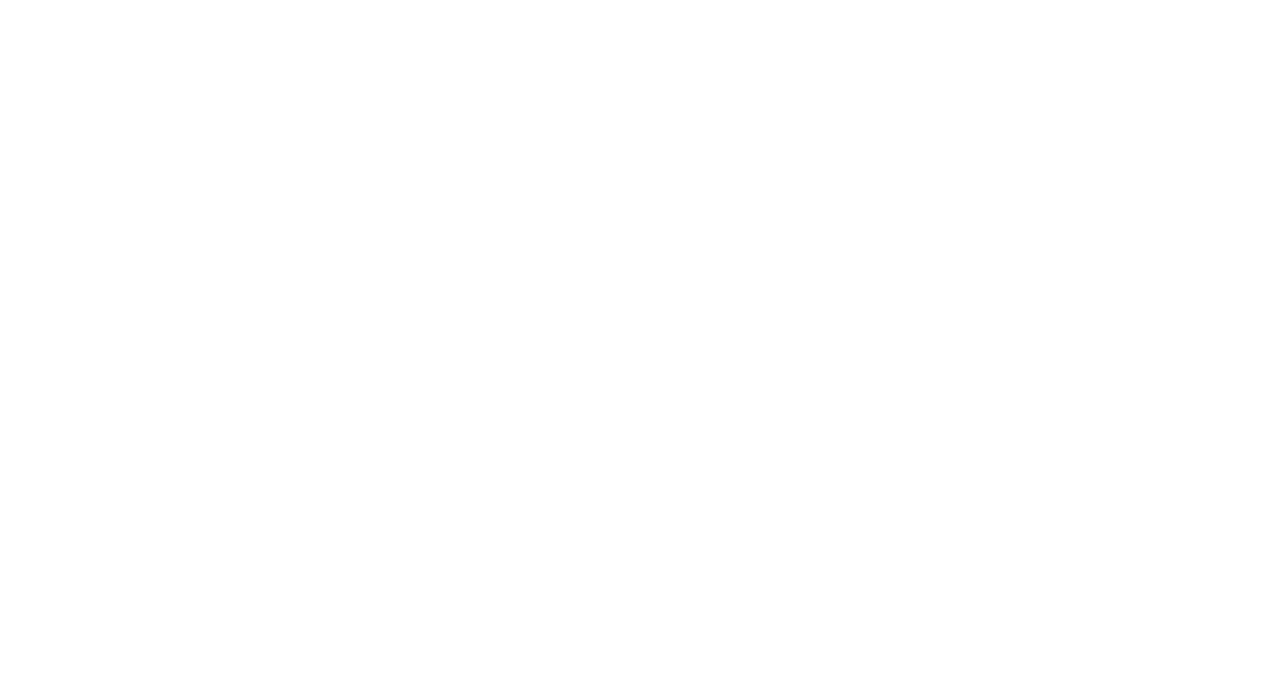
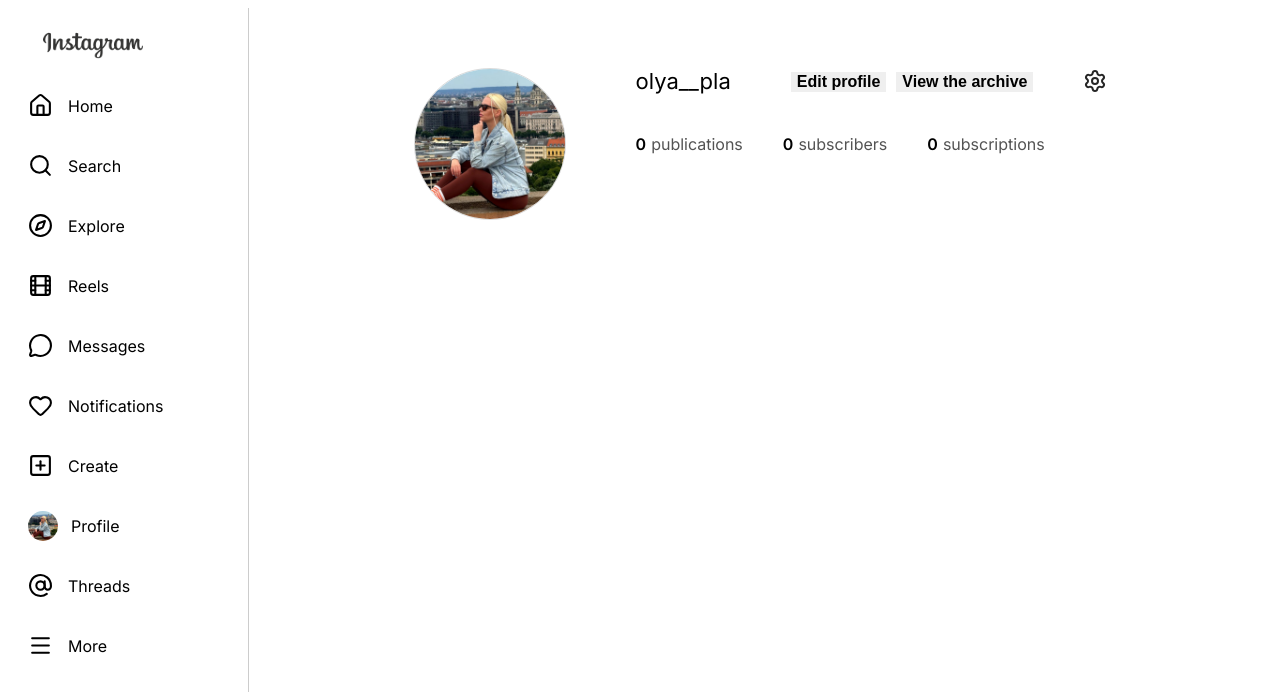
Before and after one commit to xellga-olga/Instagram-Clone, a React (Vite) app: page /profile/olya__pla in a window 1280 px wide. Before the commit this address had no page. Shown: the top 692 px of the page. Built offline with nearby package versions, Linux system fonts and the light colour scheme; no server answers.

Commit message:
keep left sidebar persistent,show right sidebar on Home only, add UserBio component with avatar, buttons and random counters

```diff
--- a/src/App.css
+++ b/src/App.css
@@ -5,21 +5,36 @@
   box-sizing: border-box;
 }
 
+.home-container {
+  display: flex;
+  height: 100%;
+}
+
 .left-side-home {
-  flex: 0.18;
+  flex: 0 0 220px;
+  position: sticky;
+  top: 0;
+  height: 100vh;
+  border-right: 1px solid rgb(204, 204, 204);
   padding: 15px 10px;
-  position: relative;
+  background: #fff;
 }
 
 .middle-side-home {
-  flex: 0.4;
   flex-direction: column;
-  box-sizing: border-box;
-  border-left: 1px solid rgb(204, 204, 204);
+  flex: 1;
+  margin-top: 10px;
+  overflow-y: auto;
 }
 
 .right-side-home {
-  flex: 0.3;
+  flex: 0 0 35%;
+  position: sticky;
+  top: 0;
+  height: 100vh;
+  overflow-y: auto;
+  padding-left: 40px;
+  box-sizing: border-box;
 }
 
 @media screen and (min-width: 920px) and (max-width: 1140px) {
@@ -30,7 +45,7 @@
     flex: 0.2;
   }
   .middle-side-home {
-    flex: 0.2;
+
   }
 }
 
--- a/src/App.jsx
+++ b/src/App.jsx
@@ -3,19 +3,27 @@ import Login from "./components/Login/Login.jsx";
 import SignUp from "./components/SignUp/SignUp.jsx";
 import {Route, Routes} from "react-router-dom";
 import Home from "./components/Home/Home.jsx";
+import Profile from "./components/Profile/Profile.jsx";
+import LeftSide from "./components/Home/LeftSide/LeftSide.jsx";
+import React from "react";
 
 function App() {
+  return (
+    <div className="App">
+      <div className='left-side-home'>
+        <LeftSide/>
+      </div>
 
+      <div className='middle-side-home'>
+        <Routes>
+          <Route path='/login' element={<Login/>}/>
+          <Route path='/signup' element={<SignUp/>}/>
 
-  return (
-    <>
-      <Routes>
-        <Route path='/' element={<Home />} />
-        <Route path='/login' element={<Login />} />
-        <Route path='/signup' element={<SignUp />} />
-      </Routes>
-
-    </>
+          <Route path='/' element={<Home/>}/>
+          <Route path='/profile/:username' element={<Profile/>}/>
+        </Routes>
+      </div>
+    </div>
   )
 }
 
--- a/src/components/Home/Home.jsx
+++ b/src/components/Home/Home.jsx
@@ -6,12 +6,7 @@ import RightSide from "./RightSide/RightSide.jsx";
 
 const Home = () => {
   return (
-    <div className='App'>
-      {/*Left side*/}
-      <div className='left-side-home'>
-        <LeftSide />
-      </div>
-
+    <div className='home-container'>
       {/*Middle side*/}
       <div className='middle-side-home'>
         <MiddleSide />
--- a/src/components/Home/LeftSide/LeftSide.jsx
+++ b/src/components/Home/LeftSide/LeftSide.jsx
@@ -3,56 +3,57 @@ import './leftSide.css'
 import inst_logo from '../../../assets/inst_logo.png'
 import {AtSign, Compass, Film, Heart, House, Menu, MessageCircle, Search, SquarePlus} from 'lucide-react';
 import profile_image from '../../../assets/profile_image.jpg'
+import {NavLink} from "react-router-dom";
 
 const LeftSide = () => {
   return (
     <div className='left-side'>
-      <div className='logoPart'>
+      <div  className='logoPart'>
         <img className='logo' src={inst_logo} alt='logo' />
       </div>
 
       <div className='navlinkPart'>
-        <div className='navlink'>
+        <NavLink to='/' className='navlink'>
           <House size={25}/>
           <div className='navHome'>Home</div>
-        </div>
-        <div className='navlink'>
+        </NavLink>
+        <NavLink to='/search' className='navlink'>
           <Search size={25}/>
           <div className='navHome'>Search</div>
-        </div>
-        <div className='navlink'>
+        </NavLink>
+        <NavLink to='/explore' className='navlink'>
           <Compass size={25}/>
           <div className='navHome'>Explore</div>
-        </div>
-        <div className='navlink'>
+        </NavLink>
+        <NavLink to='/reels' className='navlink'>
           <Film size={25}/>
           <div className='navHome'>Reels</div>
-        </div>
-        <div className='navlink'>
+        </NavLink>
+        <NavLink to='/messages' className='navlink'>
           <MessageCircle size={25}/>
           <div className='navHome'>Messages</div>
-        </div>
-        <div className='navlink'>
+        </NavLink>
+        <NavLink to='/notifications' className='navlink'>
           <Heart size={25}/>
           <div className='navHome'>Notifications</div>
-        </div>
-        <div className='navlink'>
+        </NavLink>
+        <NavLink to='/create' className='navlink'>
           <SquarePlus size={25}/>
           <div className='navHome'>Create</div>
-        </div>
-        <div className='navlink'>
+        </NavLink>
+        <NavLink to='/profile' className='navlink'>
           <img src={profile_image} alt='profile image' className='profile_image' />
           <div className='navHome'>Profile</div>
-        </div>
+        </NavLink>
 
-        <div className='navlink'>
+        <NavLink to='threads' className='navlink'>
           <AtSign size={25}/>
           <div className='navHome'>Threads</div>
-        </div>
-        <div className='navlink'>
+        </NavLink>
+        <NavLink to='/more' className='navlink'>
           <Menu size={25}/>
           <div className='navHome'>More</div>
-        </div>
+        </NavLink>
       </div>
     </div>
   );
--- a/src/components/Home/LeftSide/leftSide.css
+++ b/src/components/Home/LeftSide/leftSide.css
@@ -1,5 +1,7 @@
 .left-side {
-    position: fixed;
+    position: sticky;
+    top: 0;
+    height: 100vh;
 }
 
 .logoPart {
@@ -29,9 +31,17 @@
     border-radius: 5px;
     margin-bottom: 5px;
     cursor: pointer;
+    text-decoration: none;
+    color: #000;
+    font-weight: normal;
     &:hover {
         background-color: #e1e1e1;
     }
+}
+
+.navlink,
+.navlink .navHome {
+    font-weight: 400;
 }
 
 .navHome {
--- a/src/components/Home/MiddleSide/middleSide.css
+++ b/src/components/Home/MiddleSide/middleSide.css
@@ -62,7 +62,7 @@
 /*------------------------------*/
 
 .postBlock {
-    width: 60%;
+    width: 70%;
 }
 
 .post {
--- a/src/components/Home/RightSide/RightSide.jsx
+++ b/src/components/Home/RightSide/RightSide.jsx
@@ -1,6 +1,7 @@
 import React, {useEffect, useState} from 'react';
 import './rightSide.css'
 import profile_image from "../../../assets/profile_image.jpg";
+import {Link} from 'react-router-dom';
 
 const RightSide = () => {
   const [users, setUsers] = useState([])
@@ -18,9 +19,11 @@ const RightSide = () => {
           <div className='user'>
             <img src={profile_image} alt='profile image' className='profile_image_right-side'/>
           </div>
+
           <div className='user-name'>
-            <p className='user-nickname'>olya__pla</p>
+            <Link to='/profile/olya__pla' className='user-nickname'>olya__pla</Link>
           </div>
+
         </div>
         <button className='switch-btn'>
           Switch
--- a/src/components/Home/RightSide/rightSide.css
+++ b/src/components/Home/RightSide/rightSide.css
@@ -1,9 +1,12 @@
 .right-side {
+    position: sticky;
+    top: 0;
+    height: 100vh;
     display: flex;
     flex-direction: column;
     padding-top: 30px;
-    width: 100%;
-    padding-left: 60px;
+    padding-right: 30px;
+    box-sizing: border-box;
 }
 
 .user-profile {
@@ -40,6 +43,10 @@
     font-size: 15px;
     font-weight: bold;
     padding-left: 10px;
+    color: black;
+    text-decoration: none;
+    display: flex;
+    align-items: center;
 }
 
 .switch-btn {
--- /dev/null
+++ b/src/components/Profile/Profile.jsx
@@ -0,0 +1,13 @@
+import React from 'react';
+import './profile.css'
+import UserBio from "./UserBio/UserBio.jsx";
+
+const Profile = () => {
+  return (
+      <div className="userBioProfile">
+        <UserBio />
+      </div>
+  );
+};
+
+export default Profile;
--- /dev/null
+++ b/src/components/Profile/UserBio/UserBio.jsx
@@ -0,0 +1,47 @@
+import React, {useEffect, useState} from 'react';
+import './userbio.css'
+import profile_image from "../../../assets/profile_image.jpg";
+import { Settings } from 'lucide-react';
+
+const UserBio = () => {
+  const [randomNumbers, setRandomNumbers] = useState([]);
+
+  useEffect(() => {
+    fetch('https://www.random.org/integers/?num=1&min=1&max=100&col=1&base=10&format=plain&rnd=new')
+    .then(res => res.json())
+      .then(data => setRandomNumbers(data))
+  },[])
+
+  return (
+    <div className='userBio'>
+      <div>
+        <img src={profile_image} alt='profile image' className='imageUserBio'/>
+      </div>
+
+      <div className="userBioInfo">
+        <div className="topLine">
+          <span className="userBioNickname">olya__pla</span>
+
+          <div className="btnProfileUserBio">
+            <button>Edit profile</button>
+            <button>View the archive</button>
+          </div>
+
+          <div className="btnSettingsUserBio">
+            <Settings/>
+          </div>
+        </div>
+
+        <div className='bottomLine'>
+          <ul>
+            <li><strong>{randomNumbers > 0 ? randomNumbers : 0}</strong> publications</li>
+            <li><strong>{randomNumbers > 0 ? randomNumbers : 0}</strong> subscribers</li>
+            <li><strong>{randomNumbers > 0 ? randomNumbers : 0}</strong> subscriptions</li>
+          </ul>
+        </div>
+      </div>
+    </div>
+  );
+};
+
+export default UserBio;
--- /dev/null
+++ b/src/components/Profile/UserBio/userbio.css
@@ -0,0 +1,84 @@
+.userBio {
+    display: flex;
+    justify-content: center;
+    padding: 30px 0;
+    margin: 0 auto;
+
+}
+
+.imageUserBio {
+    width: 150px;
+    height: 150px;
+    border-radius: 50%;
+    object-fit: cover;
+    margin-right: 70px;
+    border: 1px solid #dbdbdb;
+}
+
+
+.userBioInfo {
+    display: flex;
+    flex-direction: column;
+}
+
+/*-----------------TOP-----------------*/
+.topLine {
+    display: flex;
+    align-items: center;
+    gap: 50px;
+    margin-bottom: 20px;
+}
+
+.userBioNickname {
+    font-size: 22px;
+    font-weight: 400;
+}
+
+.btnProfileUserBio button {
+    font-size: 16px;
+    font-weight: bold;
+    cursor: pointer;
+    margin-left: 10px;
+    border: none;
+}
+
+
+.btnSettingsUserBio {
+    display: flex;
+    align-items: center;
+    cursor: pointer;
+    font-size: 20px;
+    color: #262626;
+}
+
+.btnSettingsUserBio svg {
+    width: 24px;
+    height: 24px;
+}
+
+/*-----------------BOTTOM-----------------*/
+.bottomLine {
+    margin-top: 20px;
+}
+
+.bottomLine ul {
+    display: flex;
+    gap: 40px;
+    list-style: none;
+    padding: 0;
+    margin: 0;
+    margin-bottom: 20px;
+}
+
+.bottomLine li {
+    font-size: 16px;
+    color: #535353;
+    display: flex;
+    align-items: center;
+    gap: 5px;
+}
+
+.bottomLine li strong {
+    font-weight: 600;
+    color: #000000;
+}
--- /dev/null
+++ b/src/components/Profile/profile.css
@@ -0,0 +1,6 @@
+.userBioProfile {
+    display: flex;
+    flex-direction: column;
+    align-items: center;
+    padding: 20px;
+}
```
